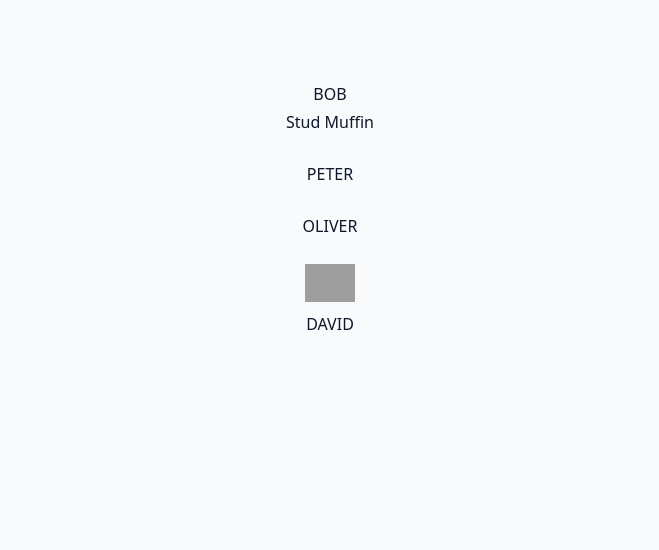
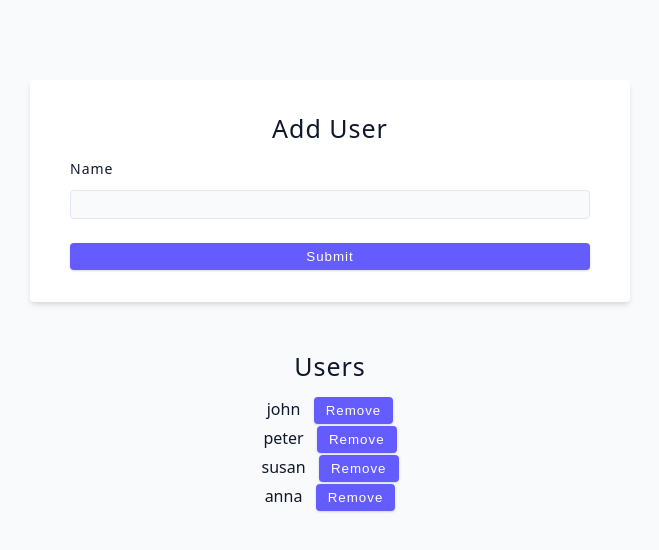
Before and after one commit to georgi1141/React-18-Course---Udemy, a React (Vite) app in the folder 03-advanced-react/: page / in a window 1280 px wide. Shown: the top 550 px of the page, without its empty margins (310-969 px from the left). Built offline with nearby package versions, Linux system fonts and the light colour scheme; grey boxes are pictures that could not be loaded.

Commit message:
controlled input + challange completed

```diff
--- a/03-advanced-react/src/App.jsx
+++ b/03-advanced-react/src/App.jsx
@@ -1,11 +1,10 @@
-// import Starter from "./tutorial/02-useEffect/starter/05-cleanup-function"
+import Starter from "./tutorial/06-forms/starter/02-user-challenge"
 
-import List from "./tutorial/05-leverage-javascript/starter/List"
 
 function App() {
   return (
     <div className='container'>
-      <List/>
+      <Starter/>
     </div>
   );
 }
--- a/03-advanced-react/src/tutorial/06-forms/starter/02-user-challenge.jsx
+++ b/03-advanced-react/src/tutorial/06-forms/starter/02-user-challenge.jsx
@@ -1,20 +1,58 @@
+import { useState } from "react";
+import {data} from "../../../data"
+
 const UserChallenge = () => {
+
+  const [name,setName] = useState('')
+
+  const [users,setUsers] = useState(data)
+
+  function getInput(e){
+    setName(e.target.value)
+  }
+
+  function addUser(e){
+    e.preventDefault()
+    if(!name) {
+      alert('Field can not be empty')
+      return;
+    }
+    setUsers(old=>[...old,{id:Math.floor(Math.random() * 99999),name}])
+    setName('')
+  }
+
   return (
     <div>
-      <form className='form'>
+      <form onSubmit={addUser} className='form'>
         <h4>Add User</h4>
         <div className='form-row'>
           <label htmlFor='name' className='form-label'>
             name
           </label>
-          <input type='text' className='form-input' id='name' />
+          <input
+          value={name}
+          onChange={getInput}
+          type='text'
+          className='form-input'
+          id='name' />
         </div>
 
         <button type='submit' className='btn btn-block'>
           submit
         </button>
       </form>
-      {/* render users below */}
+      {users.length>0 && <h4>users</h4>}
+      {users.map((value)=>{
+        return <div key={value.id} >
+          {value.name}
+                <button
+                  className="btn"
+                  style={{marginLeft:"1em"}}
+                  onClick={()=>{setUsers(user=>user.filter(user=>user.id!==value.id))}}
+                  >Remove
+                </button>
+              </div>
+      })}
     </div>
   );
 };
```
Also changed, not shown: 03-advanced-react/src/tutorial/06-forms/starter/01-controlled-inputs.jsx (+31 -1 lines), 2 other files (tests, documents, lock files or other folders).
